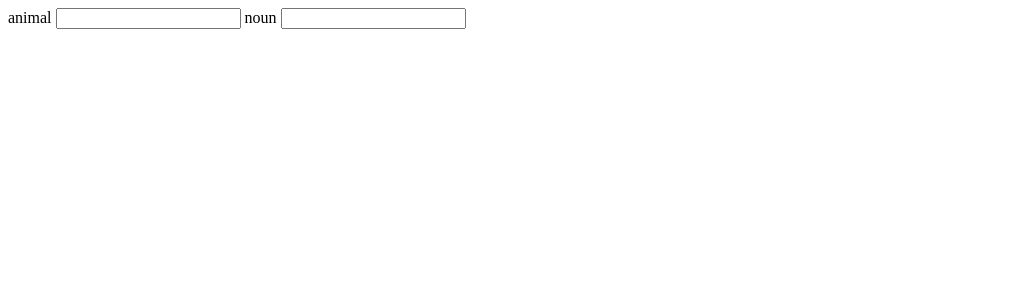
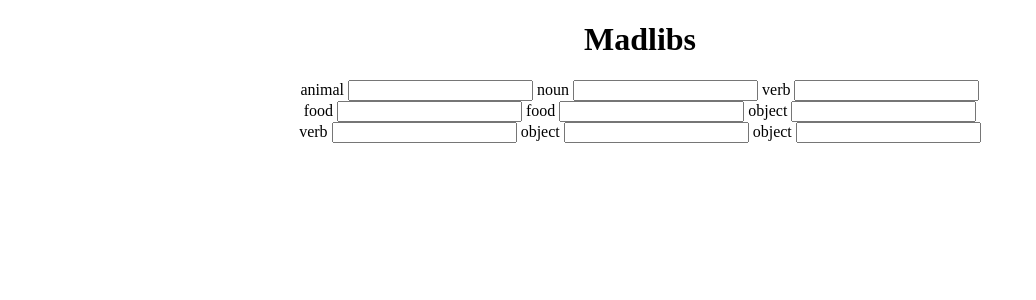
Before and after one commit to julz08/madlibs-fanny-juliana, a Flask app: page /madlib in a window 1280 px wide. Shown: the top 300 px of the page, without its empty margins (0-1036 px from the left). Run offline with Flask 3, Linux system fonts and the light colour scheme.

Commit message:
added madlibInput in css

```diff
--- a/static/style.css
+++ b/static/style.css
@@ -0,0 +1,5 @@
+.madlibInput{
+    display: flex;
+    justify-content: center;
+    text-align: center;
+}
--- a/templates/madlib.html
+++ b/templates/madlib.html
@@ -5,13 +5,34 @@
     <meta http-equiv="X-UA-Compatible" content="IE=edge">
     <meta name="viewport" content="width=device-width, initial-scale=1.0">
     <title>Document</title>
+    <link rel="stylesheet" href="../static/style.css">
 </head>
 <body>
-    <div>
+    <div style="text-align: center;">
+        <h1> Madlibs </h1>
+    </div>
+    <div class="madlibInput">
+    <form>
         <label for="animal">animal</label>
-        <input type="text" id="animal">
-        <label for="noun">noun</label>
-        <input type="text" id="noun"> <br>
+        <input type="text" name="animal">
+        <label for="adjective">noun</label>
+        <input type="text" name="adjective">
+        <label for="verb1">verb</label>
+        <input type="text" name="verb1"> <br>
+        <label for="food1">food</label>
+        <input type="text" name="food1">
+        <label for="food2">food</label>
+        <input type="text" name="food2">
+        <label for="object">object</label>
+        <input type="text" name="object"> <br>
+        <label for="verb2">verb</label>
+        <input type="text" name="verb2">
+        <label for="name">object</label>
+        <input type="text" name="name">
+        <label for="place">object</label>
+        <input type="text" name="place">
+    </form>
+
     </div>
 </body>
 </html>
```
